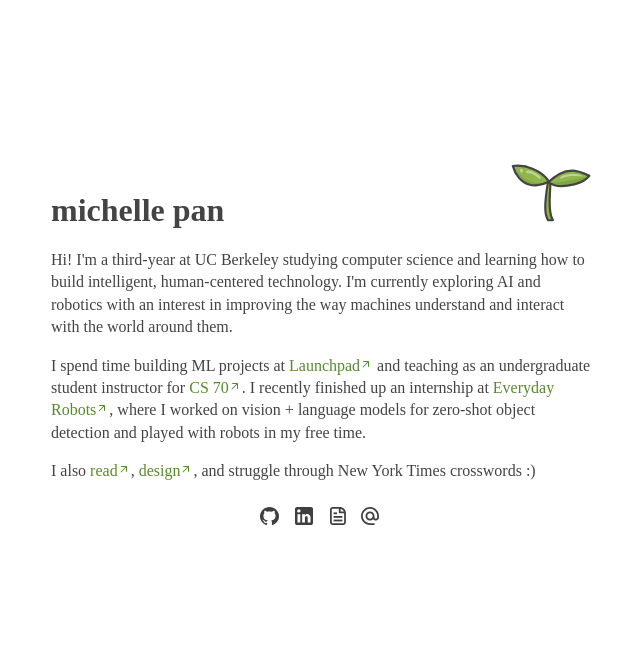
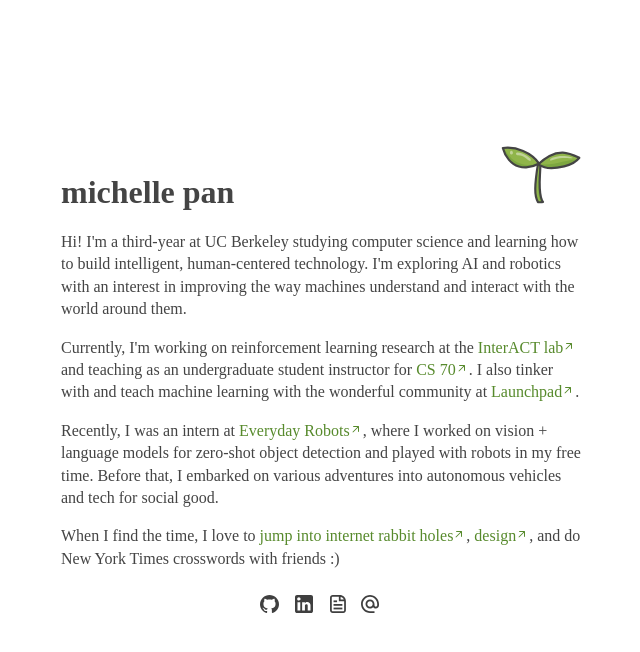
Before and after one commit to michelllepan/michelllepan.github.io, a Jekyll site: the page built from index.html, in a window 1280 px wide. Shown: the top 652 px of the page, without its empty margins (319-959 px from the left). Built offline with Jekyll 4.4.1, drawn with Linux system fonts in a browser that asks for light colours; nearby versions of some CDN libraries; some web fonts are replaced.

Commit message:
Add research and rewrite experience blurbs

```diff
--- a/_includes/content.html
+++ b/_includes/content.html
@@ -1,11 +1,27 @@
-<p>Hi! I'm a third-year at UC Berkeley studying computer science and learning how to build intelligent, human-centered technology.
-  I'm currently exploring AI and robotics with an interest in improving the way machines understand and interact with the world around them.</p>
+<p>
+  Hi! I'm a third-year at UC Berkeley studying computer science and learning how to build intelligent, human-centered technology.
+  I'm exploring AI and robotics with an interest in improving the way machines understand and interact with the world around them.
+</p>
 
-<p>I spend time building ML projects at <a href="https://launchpad.berkeley.edu/" target="_blank">Launchpad<img src="images/arrow.svg"/></a>
-  and teaching as an undergraduate student instructor for <a href="https://www.eecs70.org/" target="_blank">CS 70<img src="images/arrow.svg"/></a>.
-  I recently finished up an internship at <a href="https://everydayrobots.com/" target="_blank">Everyday Robots<img src="images/arrow.svg"/></a>, where I
-  worked on vision + language models for zero-shot object detection and played with robots in my free time.</p>
+<p>
+  Currently, I'm working on reinforcement learning research at the
+  <a href="https://interact.berkeley.edu/" target="_blank">InterACT lab<img src="images/arrow.svg"/></a>
+  and teaching as an undergraduate student instructor for
+  <a href="https://www.eecs70.org/" target="_blank">CS 70<img src="images/arrow.svg"/></a>.
+  I also tinker with and teach machine learning with the wonderful community at
+  <a href="https://launchpad.berkeley.edu/" target="_blank">Launchpad<img src="images/arrow.svg"/></a>.
+</p>
 
-<p>I also <a href="https://www.goodreads.com/michelllepan" target="_blank">read<img src="images/arrow.svg"/></a>,
+<p>
+  Recently, I was an intern at
+  <a href="https://everydayrobots.com/" target="_blank">Everyday Robots<img src="images/arrow.svg"/></a>,
+  where I worked on vision + language models for zero-shot object detection and played with robots in my free time.
+  Before that, I embarked on various adventures into autonomous vehicles and tech for social good.
+</p>
+
+<p>
+  When I find the time, I love to
+  <a href="https://curius.app/michelle-pan" target="_blank">jump into internet rabbit holes<img src="images/arrow.svg"/></a>,
   <a href="https://behance.net/michelllepan" target="_blank">design<img src="images/arrow.svg"/></a>,
-  and struggle through New York Times crosswords :)</p>
+  and do New York Times crosswords with friends :)
+</p>
--- a/assets/main.scss
+++ b/assets/main.scss
@@ -20,7 +20,7 @@ main {
 
 /*** wrapper div for both header and main ***/
 .wrapper {
-	margin: 17vh auto;
+	margin: 12vh auto;
 	display: flex;
     flex-flow: column wrap;
 }
@@ -168,7 +168,8 @@ footer {
 	/* past 768px the layout is changed and the wrapper has a fixed width of 680px
 	to accomodate both the header column and the content column */
 	.wrapper {
-		width: 580px; /*680px*/
+		margin: 15vh auto;
+		width: 560px; /*680px*/
 	}
 
 	// /* the header column stays left and has a dynamic width with all contents
```
Also changed, not shown: 2 other files.
